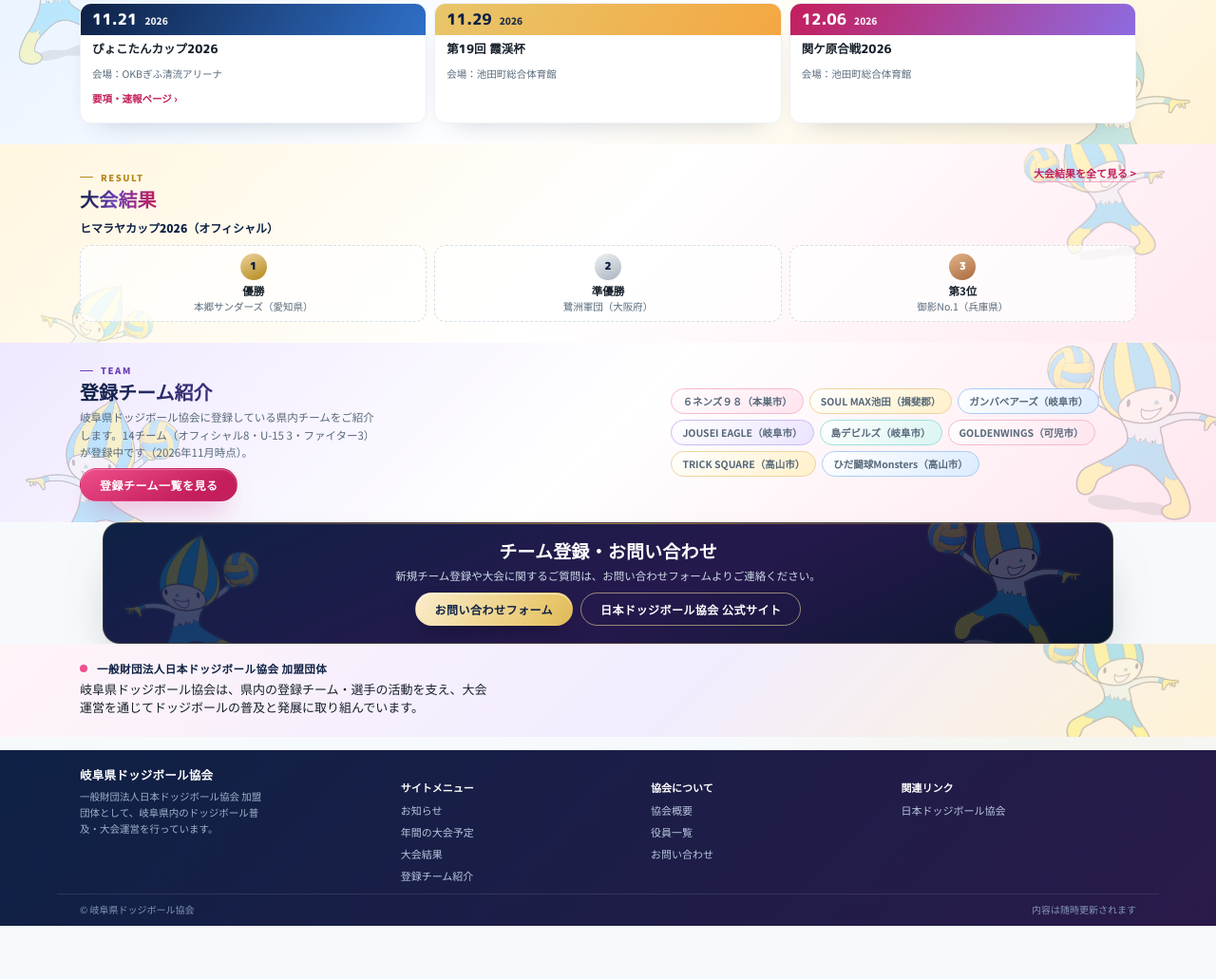
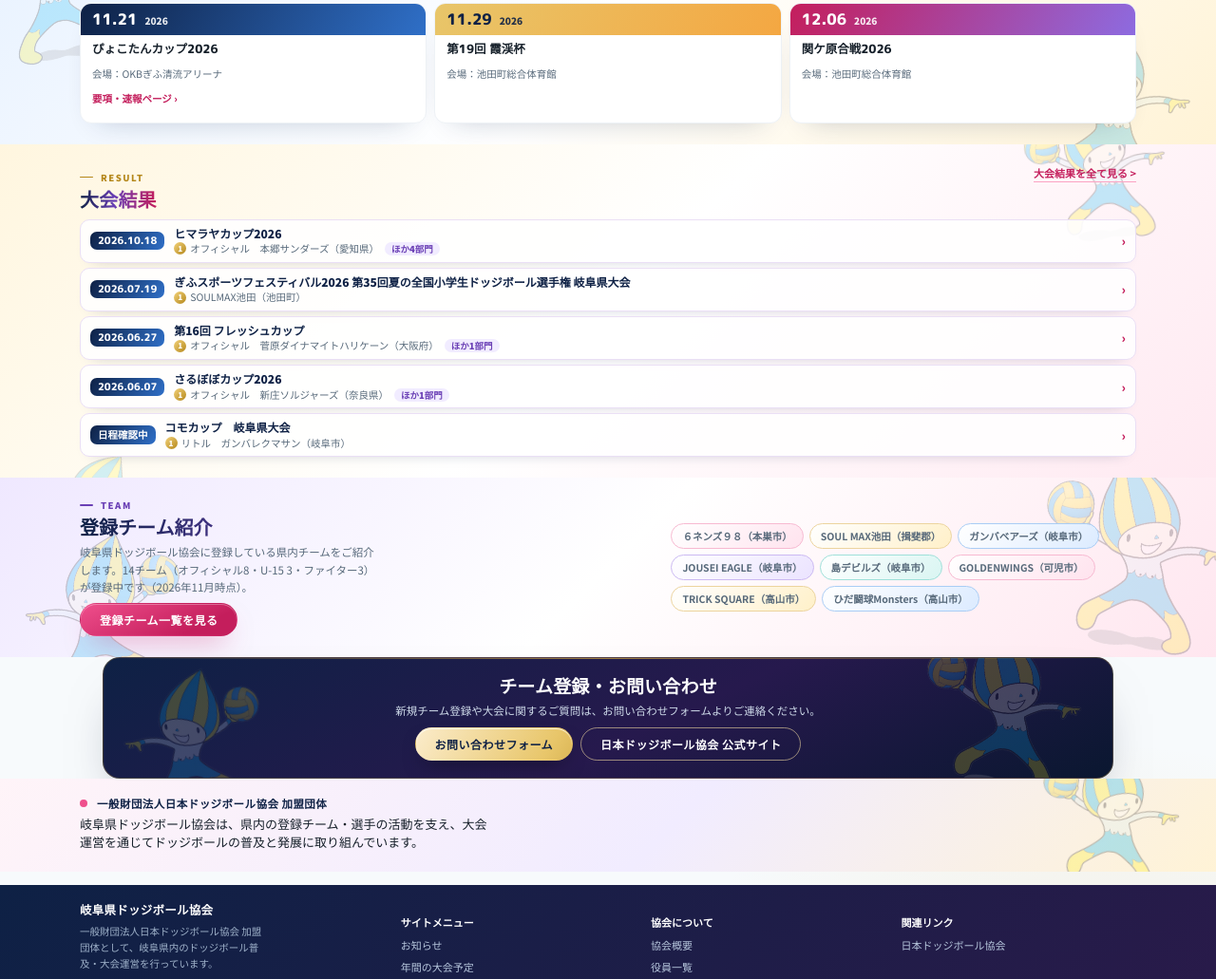
Before and after one commit to kobudodge51/gifu-dodgeball-hp, a plain HTML site: page index.html in a window 1280 px wide. Shown: the part 768-1799 px from the top of the page at 95% size. Before the commit the page ends 1743 px from the top, so only its background shows below. Drawn offline with Linux system fonts and the light colour scheme.

Commit message:
Top page: latest 5 results as slim bars
Co-Authored-By: Claude Sonnet 5.5 <noreply@anthropic.com>
Claude-Session: https://claude.ai/code/session_01UsgPRhYA9HstcqDxaXJwfK

```diff
--- a/index.html
+++ b/index.html
@@ -600,6 +600,19 @@
   .ql-card p{font-size:9.5px;line-height:1.5;}
   .ql-icon-wrap,.ql-card:nth-child(2) .ql-icon-wrap,.ql-card:nth-child(3) .ql-icon-wrap,.ql-card:nth-child(4) .ql-icon-wrap{width:34px;height:34px;}
   .ql-img{width:32px;height:32px;}
+
+  /* v9: 大会結果（直近5大会の細いバー） */
+  .res-bars{display:flex;flex-direction:column;gap:5px;}
+  .res-bar{display:flex;align-items:center;gap:10px;padding:6px 10px;border-radius:10px;background:rgba(255,255,255,.88);border:1px solid #eadff5;text-decoration:none;color:inherit;
+    box-shadow:0 8px 16px -14px rgba(18,41,79,.4);transition:transform .2s, border-color .2s, box-shadow .2s;}
+  .res-bar:hover{transform:translateY(-1px);border-color:var(--gold-300);box-shadow:0 12px 20px -14px rgba(106,63,181,.45);}
+  .rb-date{flex:none;font-family:"M PLUS Rounded 1c";font-size:10.5px;font-weight:800;color:#fff;padding:2px 8px;border-radius:7px;background:linear-gradient(120deg,#0e2145,#2f6fc7);min-width:68px;text-align:center;}
+  .rb-main{min-width:0;flex:1;display:flex;flex-direction:column;gap:1px;}
+  .rb-name{font-size:12px;font-weight:800;color:var(--blue-900);line-height:1.3;white-space:nowrap;overflow:hidden;text-overflow:ellipsis;}
+  .rb-win{font-size:10.5px;color:var(--ink-soft);line-height:1.45;}
+  .rb-medal{display:inline-flex;align-items:center;justify-content:center;width:13px;height:13px;border-radius:50%;margin-right:4px;font-style:normal;font-size:8px;font-weight:900;color:#fff;background:linear-gradient(135deg,#f3d27a,#b4871a);vertical-align:1px;}
+  .more-div{margin-left:6px;font-size:9.5px;font-weight:800;color:var(--violet-700);background:#f1ecff;border-radius:999px;padding:0 7px;}
+  .rb-arrow{flex:none;color:var(--pink-700);font-weight:900;}
 </style>
 </head>
 <body>
@@ -730,14 +743,22 @@
         <div><div class="kicker">RESULT</div><h2>大会結果</h2></div>
         <a class="more" href="results.html">大会結果を全て見る &gt;</a>
       </div>
-      <div class="results-grid" id="topResults"></div>
+      <div class="res-bars" id="topResults"></div>
       <script src="data.js"></script>
       <script>
-      (function(){var R=window.JDBA_RESULTS[0],D=R.divisions[0],L=["優勝","準優勝","第3位"],h='<p class="top-res-title" style="grid-column:1/-1;margin:0 0 2px;font-size:12px;font-weight:800;color:var(--blue-900)">'+R.name+(D.name?'（'+D.name+'）':'')+'</p>';
-      D.teams.forEach(function(t,k){h+='<div class="result-slot"><div class="medal medal-'+(k+1)+'">'+(k+1)+'</div><span class="label">'+L[k]+'</span><p>'+t+'</p></div>';});
-      document.getElementById("topResults").innerHTML=h;})();
+      (function(){
+        function esc(s){return String(s).replace(/[&<>"]/g,function(c){return {"&":"&amp;","<":"&lt;",">":"&gt;",'"':"&quot;"}[c];});}
+        var R=window.JDBA_RESULTS.slice(0,5);
+        document.getElementById("topResults").innerHTML=R.map(function(r){
+          var d=r.divisions[0],w=d.teams[0];w=Array.isArray(w)?w[1]:w;
+          var more=r.divisions.length>1?'<span class="more-div">ほか'+(r.divisions.length-1)+'部門</span>':'';
+          var dt=r.date?(function(p){return p[0]+'.'+('0'+p[1]).slice(-2)+'.'+('0'+p[2]).slice(-2);})(r.date.split("-").map(Number)):'日程確認中';
+          return '<a class="res-bar" href="results.html"><span class="rb-date">'+dt+'</span><span class="rb-main"><b class="rb-name">'+esc(r.name)+'</b><span class="rb-win"><i class="rb-medal">1</i>'+(d.name?esc(d.name.split('　')[0].replace('の部',''))+'　':'')+esc(w)+more+'</span></span><span class="rb-arrow">›</span></a>';
+        }).join("");
+      })();
       </script>
-    </div></section>
+    </div>
+  </section>
 
   <section id="teams" class="teams">
     <img class="mascot-bg " src="images/mascot-bg.png" alt="" aria-hidden="true" style="left:2%;bottom:-22%;width:170px;opacity:.22;transform:rotate(-8deg) scaleX(-1)">
```
